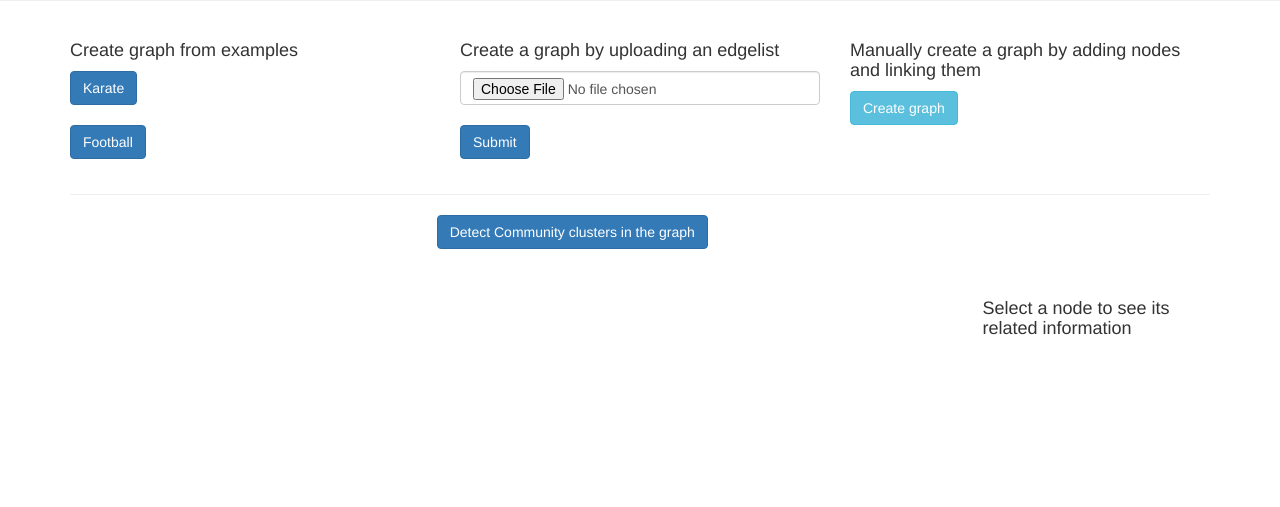
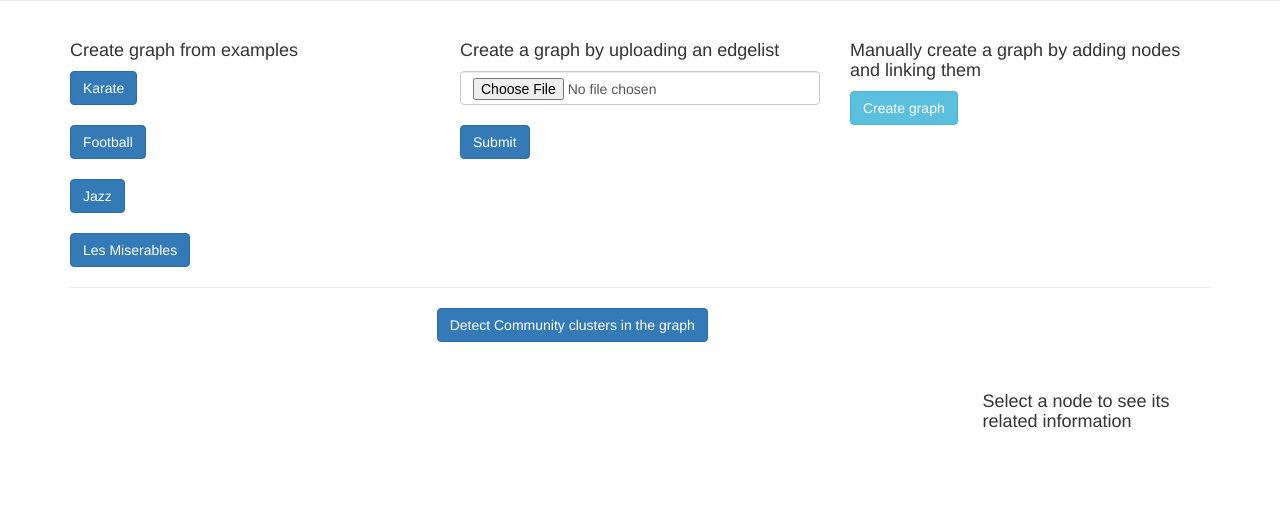
Before and after one commit to dibyadas/d3-force-directed-graph, a Flask app: page / in a window 1280 px wide. Shown: the part 439-946 px from the top of the page. Run offline with Flask 2, Linux system fonts and the light colour scheme; some libraries are stand-ins or nearby versions.

Commit message:
added jazz and les miserables presets

```diff
--- a/app.py
+++ b/app.py
@@ -104,14 +104,18 @@ def upload():
 			except Exception:
 				pass
 
+		with open('undetected_jazzedge_nodes','wb') as f:
+			pickle.dump(json_node,f)
 
+		with open('undetected_jazzedge_links','wb') as f:
+			pickle.dump(json_link,f)
 		# return detect(nodes,edges)
 		graph_data = info(json_node,json_link)
 		return render_template('for.html',json_link = json_link,json_node =json_node, graph_data=graph_data,detected='false')
 	except Exception as e:
-		# raise e from None
+		raise e from None
 		# print(e)
-		return "Unsuccessful"
+		# return "Unsuccessful"
 
 @app.route('/download',methods=['POST'])
 def download():
--- a/templates/for.html
+++ b/templates/for.html
@@ -82,8 +82,9 @@
         <div class="col-md-4">
         <p><h4>Create graph from examples</h4></p>
           <div><a class="btn btn-primary" onclick="submit('karate','un');">Karate</a></div> <br>
-          <div><a class="btn btn-primary" onclick="submit('football','un')">Football</a></div>
-
+          <div><a class="btn btn-primary" onclick="submit('football','un')">Football</a></div> <br>
+          <div><a class="btn btn-primary" onclick="submit('jazzedge','un')">Jazz</a></div> <br>
+          <div><a class="btn btn-primary" onclick="submit('lesmiserables','un')">Les Miserables</a></div>
         </div>
         <div class="col-md-4">
           <p><h4>Create a graph by uploading an edgelist</h4></p>
```
Also changed, not shown: 10 other files.
